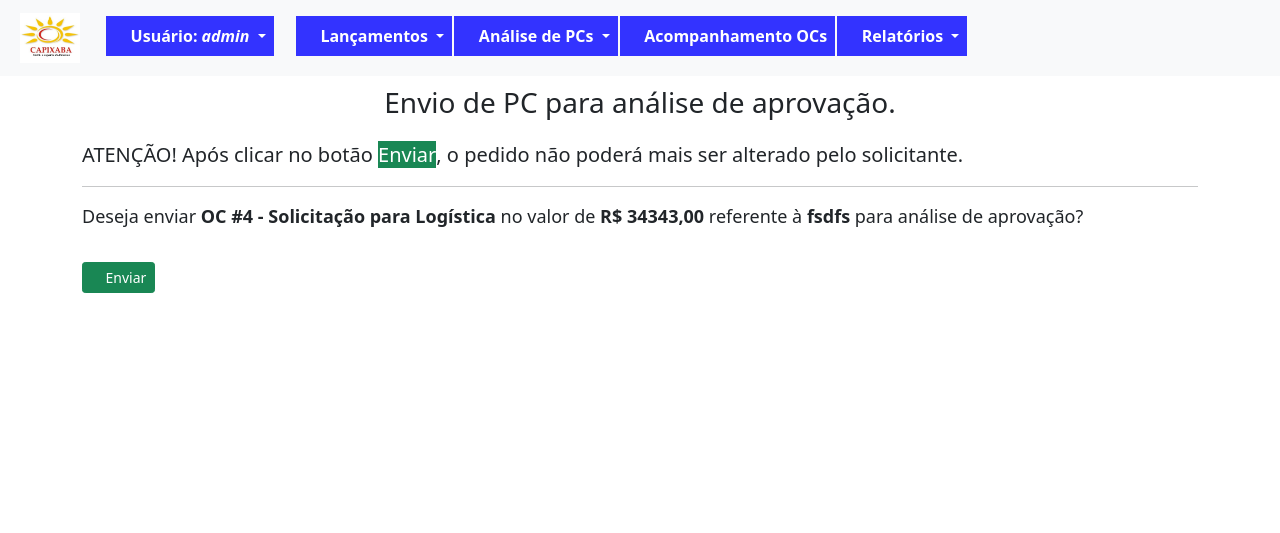
After one commit to jefferschi/aproverba, a Django app: page /pc/enviar/4/ in a window 1280 px wide. The commit adds this page. Shown: the top 533 px of the page. Run offline with Django 4.2, Linux system fonts and the light colour scheme; a user stored in the database is signed in; data comes from the database, SQL or seed files in the repository; both versions use the stored data as it was after the commit; some libraries are stand-ins or nearby versions; some web fonts are replaced.

Commit message:
envia pc para aprovação

```diff
--- /dev/null
+++ b/fluxo/templates/fluxo/form-envia-pc.html
@@ -0,0 +1,33 @@
+{% extends 'paginas/base.html' %}
+{% load static %}
+
+{% block titulo %}
+    <title>Envio par análise</title>
+{% endblock titulo %}
+
+
+{% block info_tela %}
+    <h3 style="margin-top: 10px; text-align: center;">Envio de PC para análise de aprovação.</h3>
+{% endblock info_tela %}
+
+
+{% block conteudo %}
+
+    <p style="margin-top: 20px;" class="lead">
+        <b>ATENÇÃO!</b> Após clicar no botão <b class="btn-success">Enviar</b>,
+        o pedido não poderá mais ser alterado pelo solicitante.
+    </p>
+    <hr>
+
+    <form action="" method="post" enctype="multipart/form-data">
+        <p style="font-size: large;">Deseja enviar <strong>{{ object }}</strong>
+            no valor de <b>R$ {{ object.valor_solic }}</b>
+            referente à <b>{{ object.motivo_solic }}</b> para análise de aprovação?
+        </p>
+        {% csrf_token %}
+
+        <button type="submit" class="btn btn-success mt-3 btn-sm" >
+            <i class="fa-regular fa-paper-plane"></i> Enviar</button>
+    </form>
+
+{% endblock conteudo %}
--- a/fluxo/templates/fluxo/listas/lista-analise-pc.html
+++ b/fluxo/templates/fluxo/listas/lista-analise-pc.html
@@ -55,7 +55,3 @@
 </div>
 
 {% endblock conteudo %}
-
-{% block rodape %}
-
-{% endblock rodape %}
--- a/fluxo/urls.py
+++ b/fluxo/urls.py
@@ -1,7 +1,7 @@
 from django.urls import path
 
 from .views import VerbaList, VerbaCreate, VerbaUpdate, VerbaDelete
-from .views import PCList, PCCreate, PCUpdate, PCDelete
+from .views import PCList, PCCreate, PCUpdate, PCDelete, PCEnvia
 from .views import PCAnaliseList
 
 urlpatterns = [
@@ -17,6 +17,7 @@ urlpatterns = [
     path('pc/cadastrar/', PCCreate.as_view(), name='cad-pc'),
     path('pc/alterar/<int:pk>/', PCUpdate.as_view(), name='alter-pc'),
     path('pc/excluir/<int:pk>/', PCDelete.as_view(), name='excl-pc'),
+    path('pc/enviar/<int:pk>/', PCEnvia.as_view(), name='envia-pc'),
 
     # análises de PCs
     path('pc/analise/listar/', PCAnaliseList.as_view(), name='lista-analise-pc'),
--- a/fluxo/views.py
+++ b/fluxo/views.py
@@ -90,6 +90,7 @@ class PCCreate(GroupRequiredMixin, LoginRequiredMixin, CreateView):
 
         # recebe o setor do usuário logado, referente ao gestor do setor no cadastro de setor
         setor = Setor.objects.get(gestor_setor=self.request.user)
+        # Define o valor do campo setor_oc como o setor encontrado
         form.instance.setor_oc = setor
 
         url = super().form_valid(form)
@@ -118,8 +119,31 @@ class PCDelete(GroupRequiredMixin, LoginRequiredMixin,DeleteView):
     template_name = 'fluxo/form-excl.html'
     success_url = reverse_lazy('lista-pc')
 
+# enviar para análise
+class PCEnvia(GroupRequiredMixin, LoginRequiredMixin,UpdateView):
+    login_url = reverse_lazy('login')
+    group_required = u'Solicitante'
+    model = PedidoCompra
+    fields=[]
+    template_name = 'fluxo/form-envia-pc.html'
+    success_url = reverse_lazy('lista-pc')
+
+    def form_valid(self, form):
+
+        # atribuir a próxima etapa e novo status à oc - vai para aprovação
+        form.instance.etapa_oc = '2'
+        form.instance.status_oc = 'ANL'
+
+        url = super().form_valid(form)
+
+        # objeto já criado
+        return url
+
+
 ######################################################################################
 """ classes para Análise de PCs (aprovação, fiscal e financeiro) """
+
+# lista dos pedidos para análise
 class PCAnaliseList(GroupRequiredMixin, LoginRequiredMixin,ListView):
     login_url = reverse_lazy('login')
     group_required = u'Aprovador' #ver se consigo colocar mais de um grupo com uma lista, ou dicionario
```
Also changed, not shown: fluxo/templates/fluxo/listas/lista-pc.html (+2 -6 lines), fluxo/templates/fluxo/listas/lista-verbas.html (+1 -6 lines), db.sqlite3.
